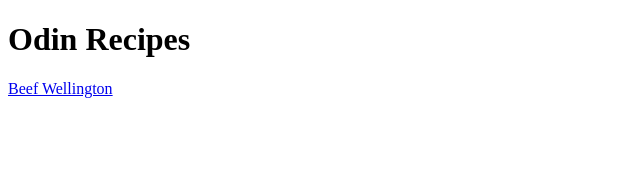
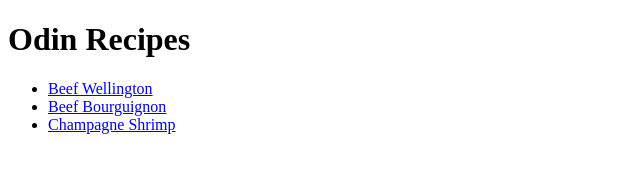
Before and after one commit to jewellscott/chezllamaish, a plain HTML site: page index.html in a window 1280 px wide. Shown: the whole page, without its empty margins (0-640 px from the left). Drawn offline with Linux system fonts and the light colour scheme.

Commit message:
Add recipe links to home

```diff
--- a/index.html
+++ b/index.html
@@ -8,6 +8,11 @@
 </head>
 <body>
     <h1>Odin Recipes</h1>
-    <a href="recipes/beef-wellington.html">Beef Wellington</a>
+    <ul id="recipes">
+        <li><a href="recipes/beef-wellington.html">Beef Wellington</a></li>
+        <li><a href="recipes/beef-bourguignon.html">Beef Bourguignon</a></li>
+        <li><a href="recipes/champagne-shrimp.html">Champagne Shrimp</a></li>
+    </ul>
+
 </body>
 </html>
```
